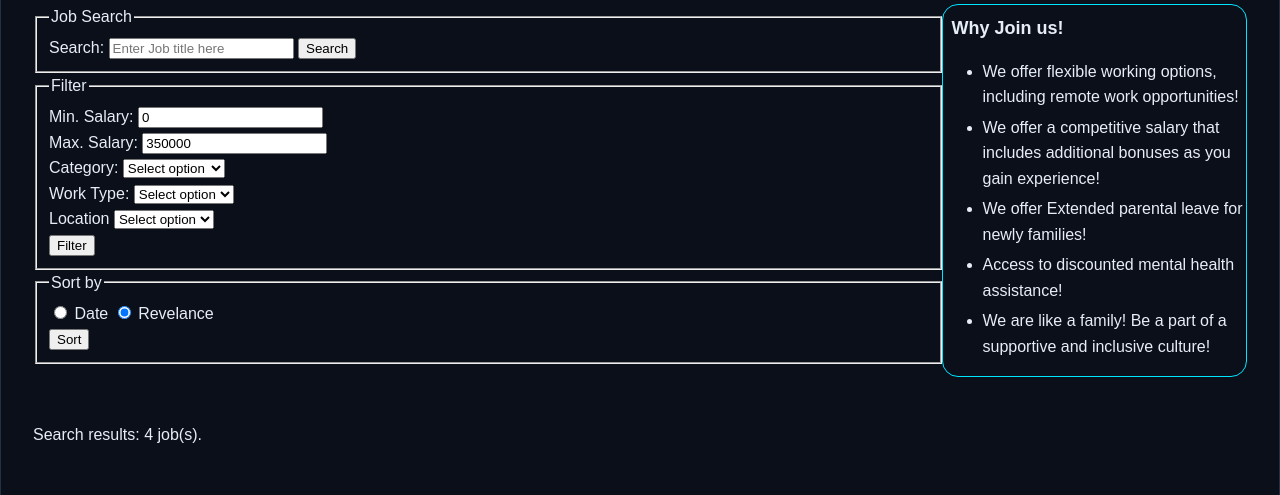
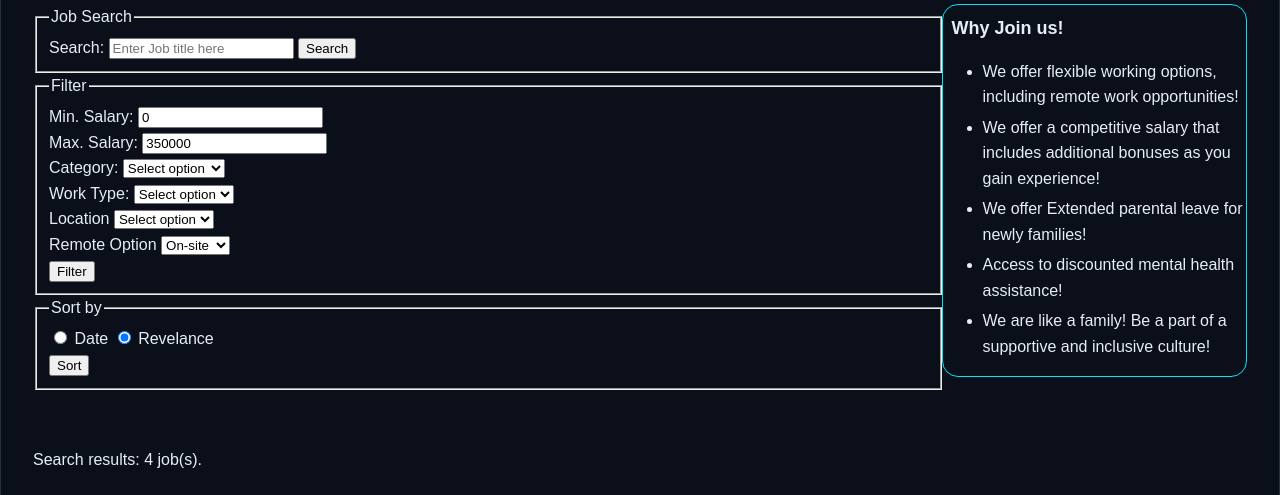
Before and after one commit to majisticswin/Assignment-Applied-Web-Project-Part-2, a PHP site: page /jobs.php in a window 1280 px wide. Shown: the part 188-683 px from the top of the page. Run offline with PHP 8.4, Linux system fonts and the light colour scheme; data comes from the database, SQL or seed files in the repository.

Commit message:
feat(jobs): add "remote option" dropmenu into the filter form

```diff
--- a/jobs.php
+++ b/jobs.php
@@ -111,6 +111,15 @@
                         <option value="">Select option</option>
                         <option value="Melbourne">Melbourne</option>
                         <option value="Remote">Remote</option>
+                    </select>
+                    <br>
+
+                    <!-- ============================ REMOTE OPTION SECTION ============================ -->
+                    <label for="remote">Remote Option </label>
+                    <select name="remote" id="remote">                       <!-- Submits value under the id "remote" -->
+                        <option value="On-site">On-site</option>             <!-- Select option value allows for blank values to be submitted -->
+                        <option value="Design">Hybrid</option>
+                        <option value="Development">Remote</option>
                     </select>
                     <br>
 
```
